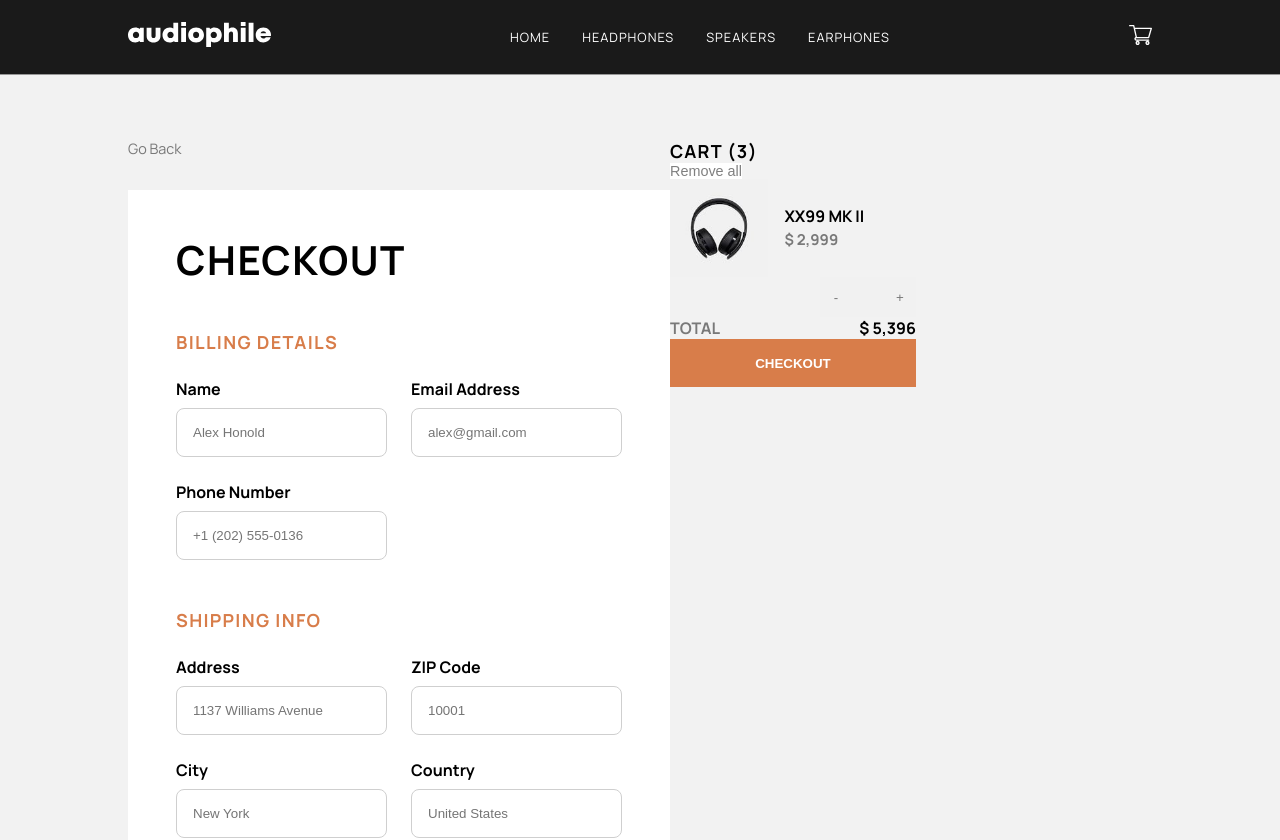
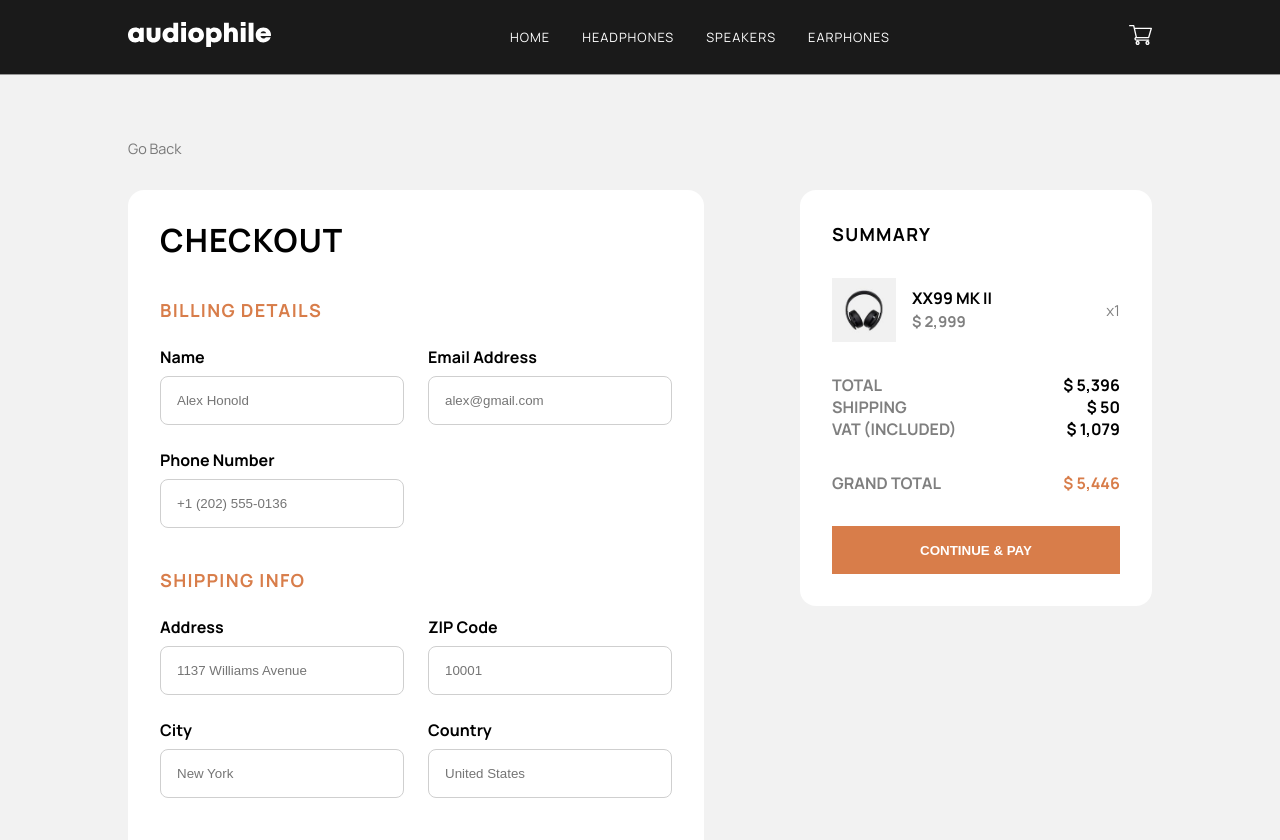
Before and after one commit to DaveWesl/audiophile-ecommerce-website, a React (Create React App) app: page / in a window 1280 px wide. Shown: the top 840 px of the page. Built offline with nearby package versions, Linux system fonts and the light colour scheme.

Commit message:
finished checkout

```diff
--- a/src/pages/Checkout/Checkout.css
+++ b/src/pages/Checkout/Checkout.css
@@ -16,7 +16,7 @@
     gap: 1.5rem;
 }
 
-.checkout-h2,
+.checkout-h3,
 .checkout-h6 {
     grid-column: span 2;
 }
@@ -50,16 +50,18 @@
 
 .checkout-container {
     background-color: white;
-    padding: 3rem;
+    padding: 2rem;
+    border-radius: 1rem;
+    min-width: 50%;
 }
 
-.checkout-h2 {
+.checkout-h3 {
     margin: 0;
 }
 
 .checkout-h6 {
     color: rgba(216, 125, 74, 1);
-    margin: 1.5rem 0 0 0;
+    margin: 1rem 0 0 0;
 }
 
 .checkout-label-container {
@@ -120,4 +122,139 @@
 
 .checkout-payment-logo {
     width: 8rem;
+    min-width: 3rem;
 }
+
+/*SUMMARY*/
+
+.checkout-all {
+    width: 100%;
+}
+
+.checkout-container-summary {
+    display: flex;
+    flex-direction: row;
+    justify-content: space-between;
+    gap: 1rem;
+    flex-wrap: wrap;
+}
+
+.summary {
+    display: grid;
+    grid-template-columns: repeat(3, 2fr);
+    align-items: center;
+    gap: 2rem;
+    height: fit-content;
+    padding: 2rem;
+    border-radius: 1rem;
+    background-color: white;
+    min-width: 18rem;
+}
+
+.summary-h6 {
+    margin: 0;
+    grid-column: span 3;
+}
+
+.summary-p {
+    margin: 0;
+}
+
+.summary-product1 {
+    display: flex;
+    align-items: center;
+    grid-column: span 2;
+}
+
+.summary-img {
+    width: 4rem;
+    margin-right: 1rem;
+}
+
+.summary-quantity {
+    display: flex;
+    justify-content: flex-end;
+}
+
+.summary-h7,
+.summary-price,
+.summary-h7-total {
+    font-weight: bold;
+}
+
+.summary-total {
+    grid-column: span 3;
+}
+
+.summary-h7-total {
+    grid-column: span 3;
+    display: flex;
+    justify-content: space-between;
+    color: rgba(0, 0, 0, 0.5);
+}
+
+.summary-h7-span {
+    color: black;
+    font-weight: bold;
+}
+
+.summary-grandtotal-price {
+    color: rgba(216, 125, 74, 1);
+}
+
+.summary-button2 {
+    grid-column: span 3;
+    width: 100%;
+}
+
+@media screen and (max-width: 1000px) {
+
+    .checkout {
+        padding: 4rem 2rem 7rem 2rem;
+    }
+}
+
+@media screen and (max-width: 928px) {
+
+    .checkout {
+        padding: 4rem 5rem 7rem 5rem;
+    }
+    .summary {
+        width: 100%;
+    }
+    .checkout-container {
+        width: 100%;
+    }
+}
+
+@media screen and (max-width: 768px) {
+    .checkout {
+        padding: 4rem 2rem 7rem 2rem;
+    }
+}
+
+@media screen and (max-width: 590px) {
+    .checkout-form {
+        display: flex;
+        flex-direction: column;
+    }
+
+    .summary {
+        min-width: auto;
+    }
+}
+
+@media screen and (max-width: 380px) {
+
+    .checkout-payment-logo {
+        display: none;
+    }
+
+    .checkout-container {
+        padding: 1rem;
+    }
+    .summary {
+        min-width: auto;
+        padding: 1rem;
+    }
+}
--- a/src/pages/Checkout/Checkout.js
+++ b/src/pages/Checkout/Checkout.js
@@ -37,13 +37,14 @@ function Checkout() {
 
   return (
     <div className="checkout">
-      <div>
+      <div className="checkout-all">
         <Link to="/" className="button-back checkout-back">
           Go Back
         </Link>
+        <div className="checkout-container-summary">
           <div className="checkout-container">
             <div className="checkout-form">
-            <h2 className="checkout-h2">CHECKOUT</h2>
+              <h3 className="checkout-h3">CHECKOUT</h3>
 
               <h6 className="checkout-h6">BILLING DETAILS</h6>
               <div className="checkout-label-container">
@@ -194,7 +195,10 @@ function Checkout() {
               {isEMoneyActive && (
                 <>
                   <div className="checkout-label-container">
-                  <label className="checkout-label" htmlFor="payment-e-number">
+                    <label
+                      className="checkout-label"
+                      htmlFor="payment-e-number"
+                    >
                       e-Money Number
                     </label>
                     <input
@@ -234,60 +238,61 @@ function Checkout() {
                     />
                   </svg>
                   <p className="checkout-options-p">
-                  The ‘Cash on Delivery’ option enables you to pay in cash when
-                  our delivery courier arrives at your residence. Just make sure
-                  your address is correct so that your order will not be
-                  cancelled.
+                    The ‘Cash on Delivery’ option enables you to pay in cash
+                    when our delivery courier arrives at your residence. Just
+                    make sure your address is correct so that your order will
+                    not be cancelled.
                   </p>
                 </div>
               )}
             </div>
           </div>
-      </div>
 
           <div className="summary">
-        <h6 className="cart-h6">CART (3)</h6>
-        <button className="button-back cart-remove">Remove all</button>
+            <h6 className="summary-h6">SUMMARY</h6>
 
-        <div className="cart-product1">
+            <div className="summary-product1">
               <img
-            className="cart-img"
+                className="summary-img"
                 src="/assets/cart/image-xx99-mark-two-headphones.jpg"
                 alt="product"
               />
               <div>
-            <div className="cart-h7">XX99 MK II</div>
-            <p className="cart-price cart-p">$ 2,999</p>
+                <div className="summary-h7">XX99 MK II</div>
+                <p className="summary-price summary-p">$ 2,999</p>
               </div>
             </div>
-        <form className="cart-form1 product-form">
-          <div className="cart-quantity product-quantity">
-            <button
-              className="cart-button1 product-button product-button-1"
-              type="button"
-            >
-              -
-            </button>
-            <input
-              className="cart-button1 product-button product-input"
-              type="number"
-              id="quantity"
-              name="quantity"
-              min="1"
-            />
-            <button
-              className="cart-button1 product-button product-button-1"
-              type="button"
-            >
-              +
-            </button>
+            <p className="summary-p summary-quantity">x1</p>
+
+            <div className="summary-total">
+              <div className="summary-h7-total">
+                TOTAL
+                <span className="summary-total-price summary-h7-span">
+                  $ 5,396
+                </span>
               </div>
-        </form>
-
-        <div className="cart-h7-total">
-          TOTAL<span className="cart-total-price cart-h7">$ 5,396</span>
+              <div className="summary-h7-total">
+                SHIPPING
+                <span className="summary-shipping-price summary-h7-span">
+                  $ 50
+                </span>
               </div>
-        <button className="cart-button2 button-1">CHECKOUT</button>
+              <div className="summary-h7-total">
+                VAT (INCLUDED)
+                <span className="summary-vat-price summary-h7-span">
+                  $ 1,079
+                </span>
+              </div>
+            </div>
+            <div className="summary-h7-total">
+              GRAND TOTAL
+              <span className="summary-grandtotal-price summary-h7-span">
+                $ 5,446
+              </span>
+            </div>
+            <button className="summary-button2 button-1">CONTINUE & PAY</button>
+          </div>
+        </div>
       </div>
     </div>
   );
```
Lines whose indentation alone changed are shown as unchanged.
